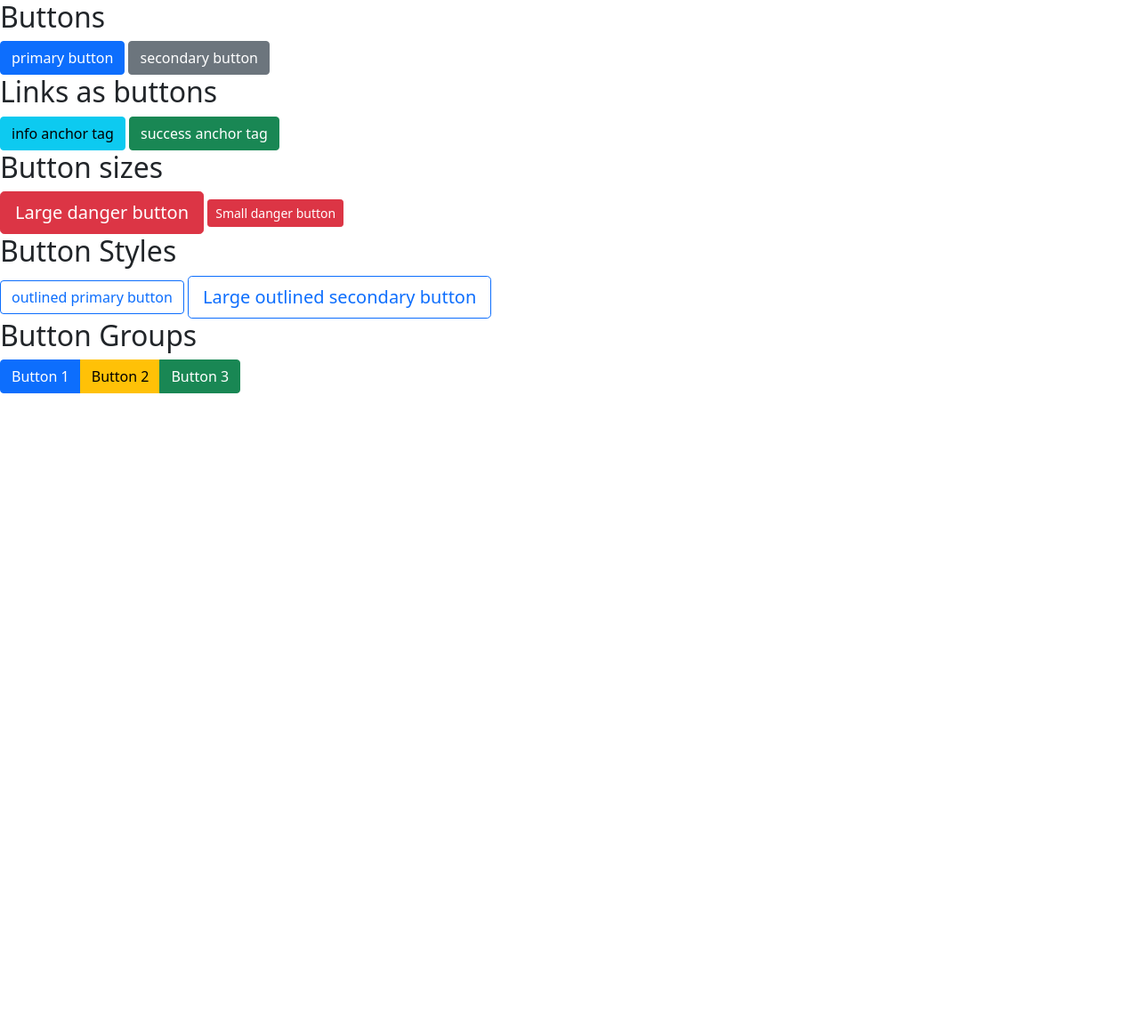
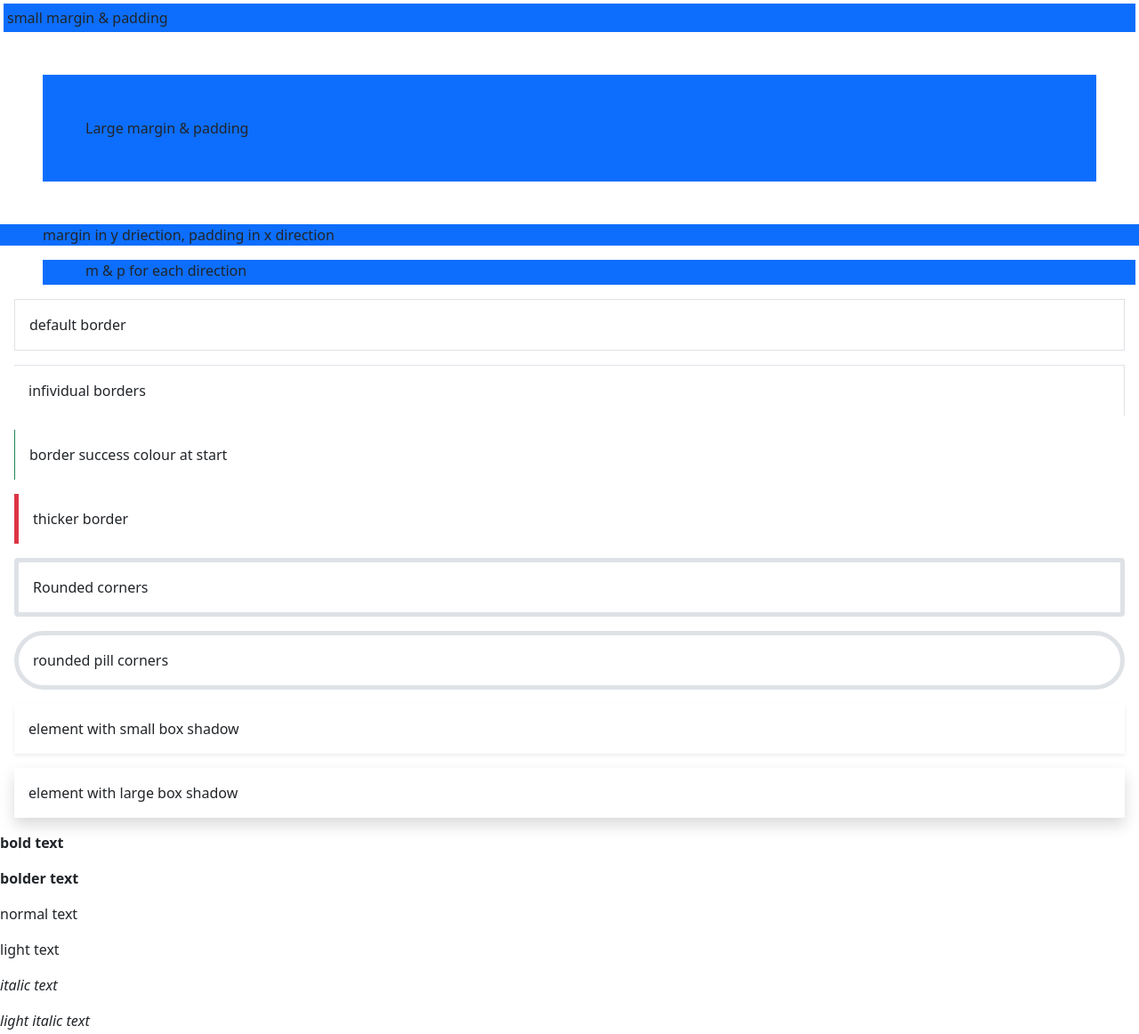
Before and after one commit to ChrisVoco/Bootstrap5, a plain HTML site: page index.html in a window 1280 px wide. Shown: the whole page at 89% size. Before the commit the page ends 800 px from the top, so only its background shows below. Drawn offline with nearby package versions, Linux system fonts and the light colour scheme.

Commit message:
Fourth lesson

```diff
--- a/index.html
+++ b/index.html
@@ -12,33 +12,39 @@
     <title>Chris Valge - the Wargod</title>
   </head>
   <body>
-    <!-- basic buttons -->
-    <h2>Buttons</h2>
-    <button class="btn btn-primary">primary button</button>
-    <button class="btn btn-secondary">secondary button</button>
+    <!-- margin & padding -->
+    <div class="bg-primary m-1 p-1">small margin & padding</div>
+    <div class="bg-primary m-5 p-5">Large margin & padding</div>
+    <div class="bg-primary my-3 px-5">
+      margin in y driection, padding in x direction
+    </div>
+    <div class="bg-primary mt-3 ms-5 me-1 ps-5 pw-2 pb-1">
+      m & p for each direction
+    </div>
 
-    <!-- anchor tags as buttons -->
-    <h2>Links as buttons</h2>
-    <a href="#" class="btn btn-info">info anchor tag</a>
-    <a href="#" class="btn btn-success">success anchor tag</a>
+    <!-- borders -->
+    <div class="m-3 p-3 border">default border</div>
+    <div class="m-3 p-3 border-top border-end">infividual borders</div>
+    <div class="m-3 p-3 border-start border-success">
+      border success colour at start
+    </div>
+    <div class="m-3 p-3 border-start border-danger border-5">
+      thicker border
+    </div>
+    <div class="m-3 p-3 rounded border border-5">Rounded corners</div>
+    <div class="m-3 p-3 rounded-pill border border-5">rounded pill corners</div>
 
-    <!-- Button sizes -->
-    <h2>Button sizes</h2>
-    <button class="btn btn-lg btn-danger">Large danger button</button>
-    <button class="btn btn-sm btn-danger">Small danger button</button>
+    <!-- box shadow -->
+     <div class="m-3 p-3 shadow-sm">element with small box shadow</div>
+     <div class="m-3 p-3 shadow">element with large box shadow</div>
 
-    <!-- outlined styles -->
-    <h2>Button Styles</h2>
-    <button class="btn btn-outline-primary">outlined primary button</button>
-    <button class="btn btn-outline-primary btn-lg">Large outlined secondary button</button>
-
-    <!-- button groups -->
-    <h2>Button Groups</h2>
-    <div class="btn-group">
-      <a href="#" class="btn btn-primary">Button 1</a>
-      <a href="#" class="btn btn-warning">Button 2</a>
-      <a href="#" class="btn btn-success">Button 3</a>
-    </div>
+    <!-- font weight -->
+     <p class="fw-bold">bold text</p>
+     <p class="fw-bolder">bolder text</p>
+     <p>normal text</p>
+     <p class="fw-light">light text</p>
+     <p class="fst-italic">italic text</p>
+     <p class="fst-italic fw-light">light italic text</p>
 
     <script
       src="https://cdn.jsdelivr.net/npm/bootstrap@5.0.2/dist/js/bootstrap.bundle.min.js"
```
